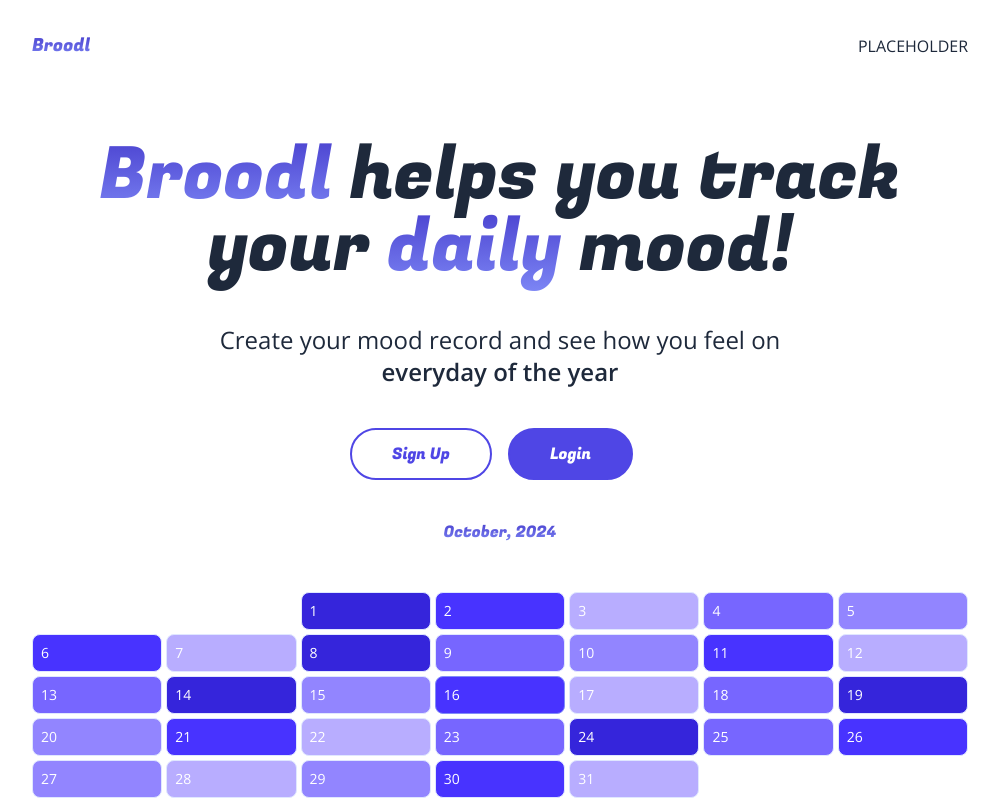
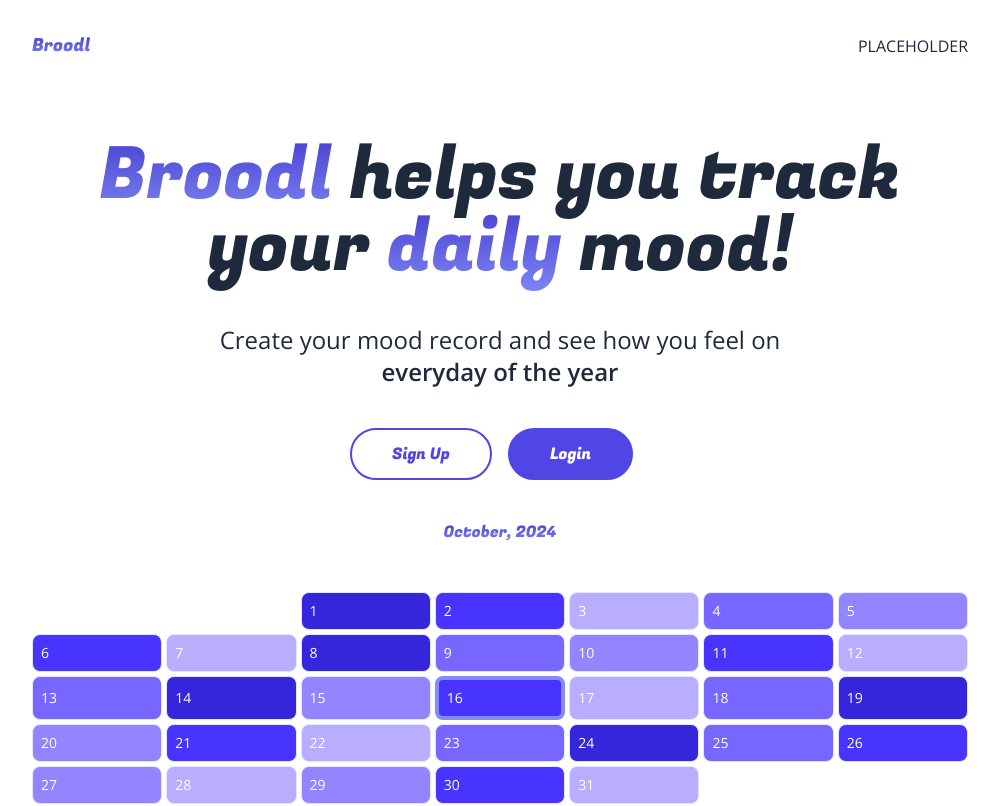
Before and after one commit to TeriYeaki/broodl, a Next.js app: page / in a window 1280 px wide. Shown: the top 806 px of the page, without its empty margins (140-1139 px from the left). Built offline with nearby package versions, Linux system fonts and the light colour scheme; no server answers; some icons are missing.

Commit message:
improve current date selection visibility

```diff
--- a/components/Calendar.js
+++ b/components/Calendar.js
@@ -119,6 +119,7 @@ export default function Calendar(props) {
                       : true;
 
                 let isToday = dayIndex === now.getDate();
+                let isThisMonth = currMonth == numericMonth;
 
                 if (!dayDisplay) {
                   return <div className='bg-white' key={dayOfWeekIndex} />;
@@ -135,7 +136,9 @@ export default function Calendar(props) {
                     style={{ background: color }}
                     className={
                       'flex items-center justify-between gap-2 rounded-lg border border-solid p-2 text-xs sm:text-sm ' +
-                      (isToday ? ' border-indigo-400' : ' border-indigo-100') +
+                      (isToday && isThisMonth
+                        ? ' border-4 border-indigo-400'
+                        : ' border-indigo-100') +
                       (color === 'white' ? ' text-indigo-400' : ' text-white')
                     }
                     key={dayOfWeekIndex}
```
